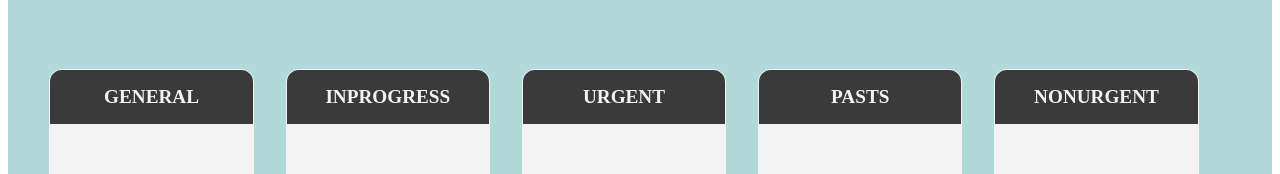
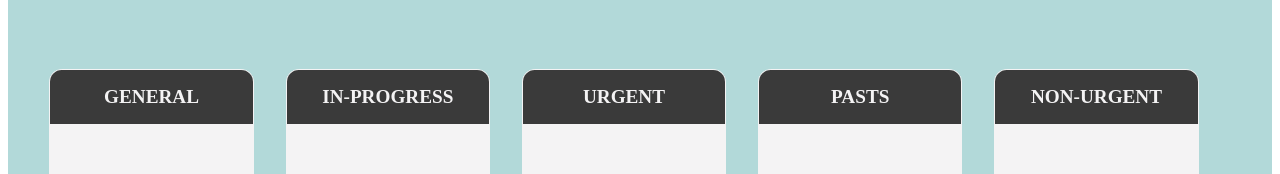
Before and after one commit to juliehutchinson001/javascript_practice, a React (Create React App) app in the folder git-flow/todo-list/: page / in a window 1280 px wide. Shown: the part 153-327 px from the top of the page. Built offline with nearby package versions, Linux system fonts and the light colour scheme.

Commit message:
feat: functionality added for left and right button

```diff
--- a/git-flow/todo-list/src/App.js
+++ b/git-flow/todo-list/src/App.js
@@ -10,12 +10,17 @@ class App extends Component {
             },
             lists: {
                 General: [],
-                InProgress: [],
+                'In-Progress': [],
                 Urgent: [],
                 Pasts: [],
-                NonUrgent: []
+                'Non-Urgent': []
+            },
+            todo: {
+                active: null
             },
         };
+
+        this.getObjectSize = this.getObjectSize.bind(this);
     }
 
     updateInputValue(event) {
@@ -43,9 +48,36 @@ class App extends Component {
         const enterKeyWasPressed = event.key === 'Enter' || event.keyCode === 13;
         const notEmpty = event.target.value !== '';
 
-
         if(notEmpty && enterKeyWasPressed) {
             this.addItemToList(userSearchTerm, 'General')
+        }
+    }
+
+    getObjectSize() {
+        Object.objSize = anObject => {
+            const oSize = 0;
+            for (const key in anObject) {
+                if (anObject.hasOwnProperty(key)) oSize++;
+            }
+            return oSize;
+        };
+
+        let objSize = Object.objSize(this.state.lists);
+        return objSize;
+    }
+
+    moveTodo (event, direction) {
+        const buttonPressed = event.target.dataset;
+
+        if(direction === 'left') {
+            this.setState({ todo: { active: parseInt(buttonPressed.idleft, 10) } });
+
+            this.addItemToList()
+
+        } else if (direction === 'right') {
+            this.setState({ todo: { active: parseInt(buttonPressed.idright, 10) }});
+            this.addItemToList()
+
         }
 
     }
@@ -62,6 +94,7 @@ class App extends Component {
                 />
                 <ListsContainer
                     lists={ this.state.lists }
+                    moveTodo={ this.moveTodo }
                     addItemToList={ (item, list) => this.addItemToList(item, list) }
                 />
             </main>
--- a/git-flow/todo-list/src/Components/lists.js
+++ b/git-flow/todo-list/src/Components/lists.js
@@ -1,15 +1,17 @@
 import React from 'react';
 import Options from './options';
 
-const ListsContainer = ({ lists, addItemToList }) => {
+const ListsContainer = ({ lists, addItemToList, moveTodo }) => {
+
 
     const options = Object.keys(lists).map((listName, i) => (
         <div className="list__container" >
-            <h1 className="list__header" key={i}>{listName}</h1>
-            <ul className="list--body" key={i}>
+            <h1 className="list__header" key={ i }>{ listName }</h1>
+            <ul className="list--body" key={ i }>
                 <Options
-                    items={lists[listName]}
-                    addItemToList={addItemToList}
+                    moveTodo={ moveTodo }
+                    items={ lists[listName] }
+                    addItemToList={ addItemToList }
                 />
             </ul>
         </div>
--- a/git-flow/todo-list/src/Components/options.js
+++ b/git-flow/todo-list/src/Components/options.js
@@ -1,19 +1,33 @@
 import React from 'react';
 
-const Options = ({ items, addItemToList }) => {
+const Options = ({ items, addItemToList, moveTodo }) => {
 
     const itemsLis = items.map((item, index) => (
         <li className='options__todo' key={ index }>
-            <span>{ item }</span>
+            <button
+                type='button'
+                onClick={ event => moveTodo(event, 'left')}
+                data-idleft={ index }
+                >
+                {'<'}
+                </button>
+                <span>{ item }</span>
+                <button
+                data-idright={ index }
+                type='button'
+                onClick={ event => moveTodo(event, 'right')}
+            >
+                {'>'}
+            </button>
             <select
                 className='options__container'
                 onChange={ event => addItemToList(item, event.target.value) }
             >
                 <option value='General'>General</option>
-                <option value='InProgress'>In-Progress</option>
+                <option value='In-Progress'>In-Progress</option>
                 <option value='Urgent'>Urgent</option>
                 <option value='Pasts'>Pasts</option>
-                <option value='NonUrgent'>Non-Urgent</option>
+                <option value='Non-Urgent'>Non-Urgent</option>
             </select>
         </li>
     ));
```
